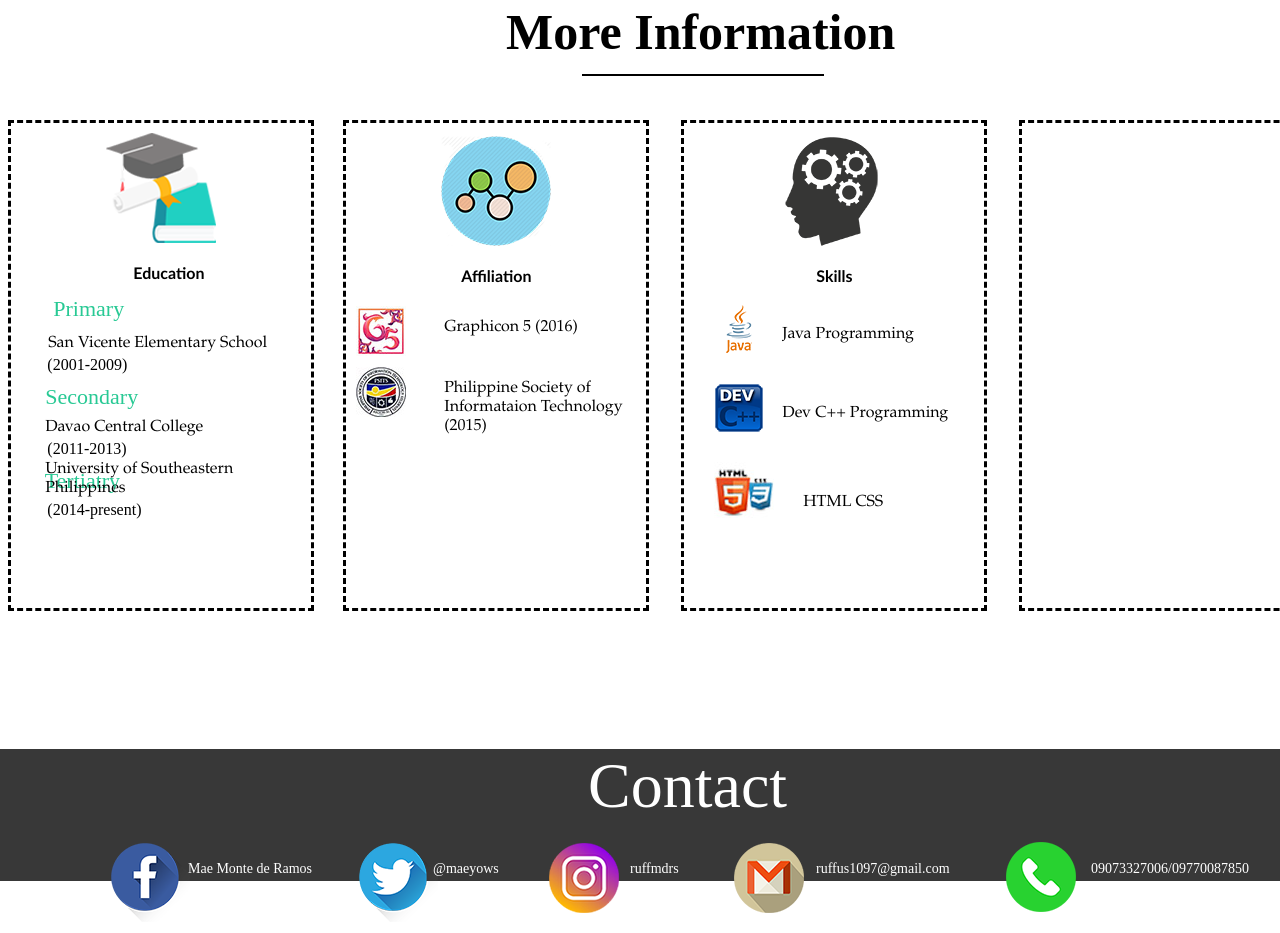
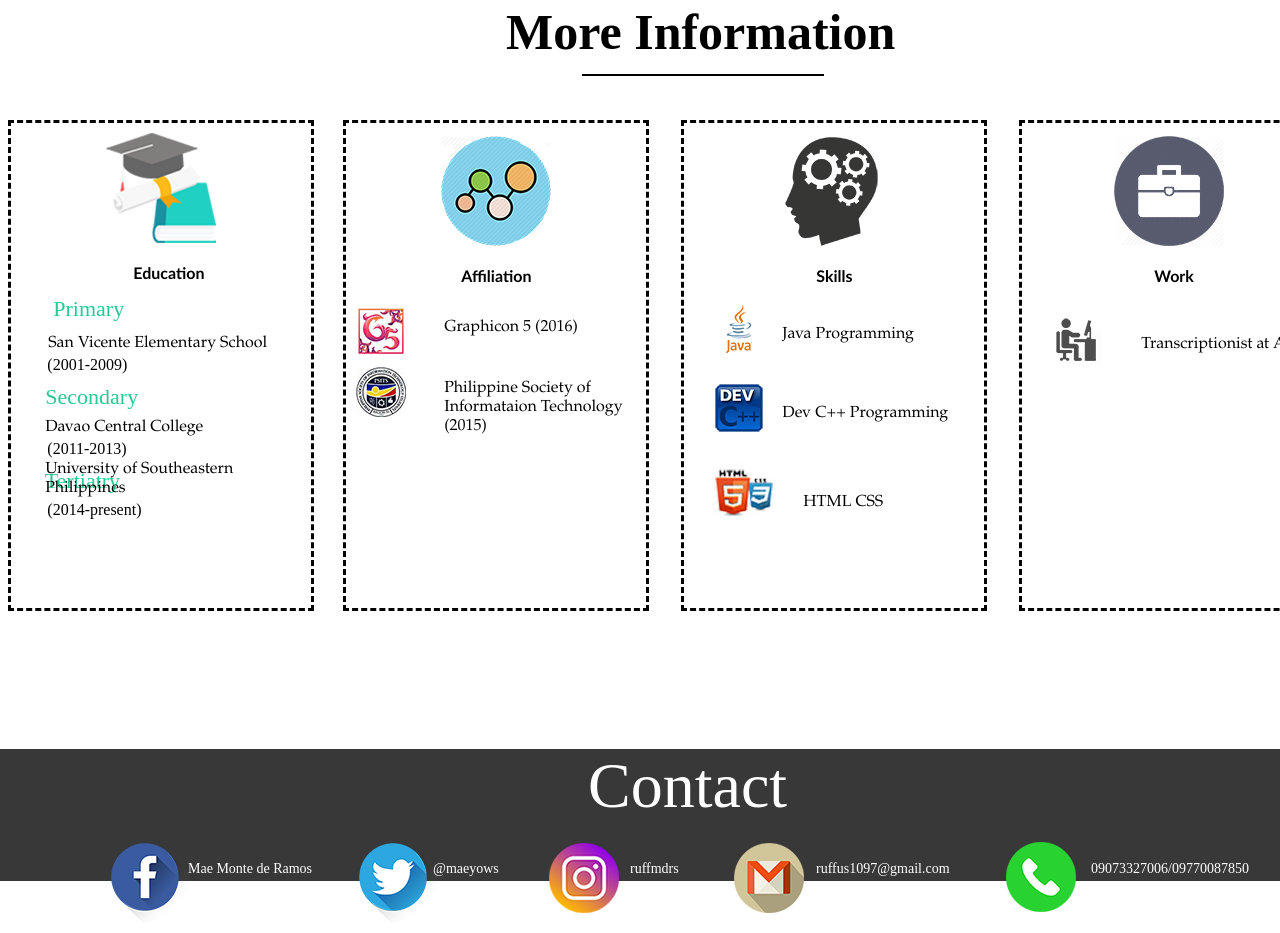
Before and after one commit to ruffmdrs/MONTEDERAMOS_RuffaMae_PersonalWebsite, a plain HTML site: page index.html in a window 1280 px wide. Shown: the part 1289-2222 px from the top of the page. Drawn offline with Linux system fonts and the light colour scheme.

Commit message:
additional

```diff
--- a/index.html
+++ b/index.html
@@ -119,6 +119,12 @@
 
             <div class="work">
 
+                <div class="wmage"></div>
+                <p class="wor">Work</p>
+
+                <div class="transcript"></div>
+                <p class="app">Transcriptionist at Appen</p>
+
 
             </div>
 
--- a/style/style.css
+++ b/style/style.css
@@ -379,6 +379,38 @@ body {
     float: left;
 }
 
+.wmage {
+    width: 110px;
+    height: 110px;
+    margin-left: 92px;
+    margin-top: 13px;
+    background-image: url("images/work.png");
+}
+
+.wor {
+    font-size: 16px;
+    font-family: calibri;
+    font-weight: bold;
+    margin-left: 132px;
+    margin-top: 20px;
+    float: left;
+}
+
+.transcript {
+    width: 50px;
+    height: 50px;
+    margin-left: 30px;
+    margin-top: 68px;
+    background-image: url("images/trans.png");
+}
+
+.app {
+    font-size: 16px;
+    margin-left: 119px;
+    margin-top: -29px;
+    font-family: book antiqua;
+}
+
 #contacts {
     margin: 0 auto;
     width: 1369px;
```
Also changed, not shown: style/images/trans.png (added), style/images/work.png (added).
